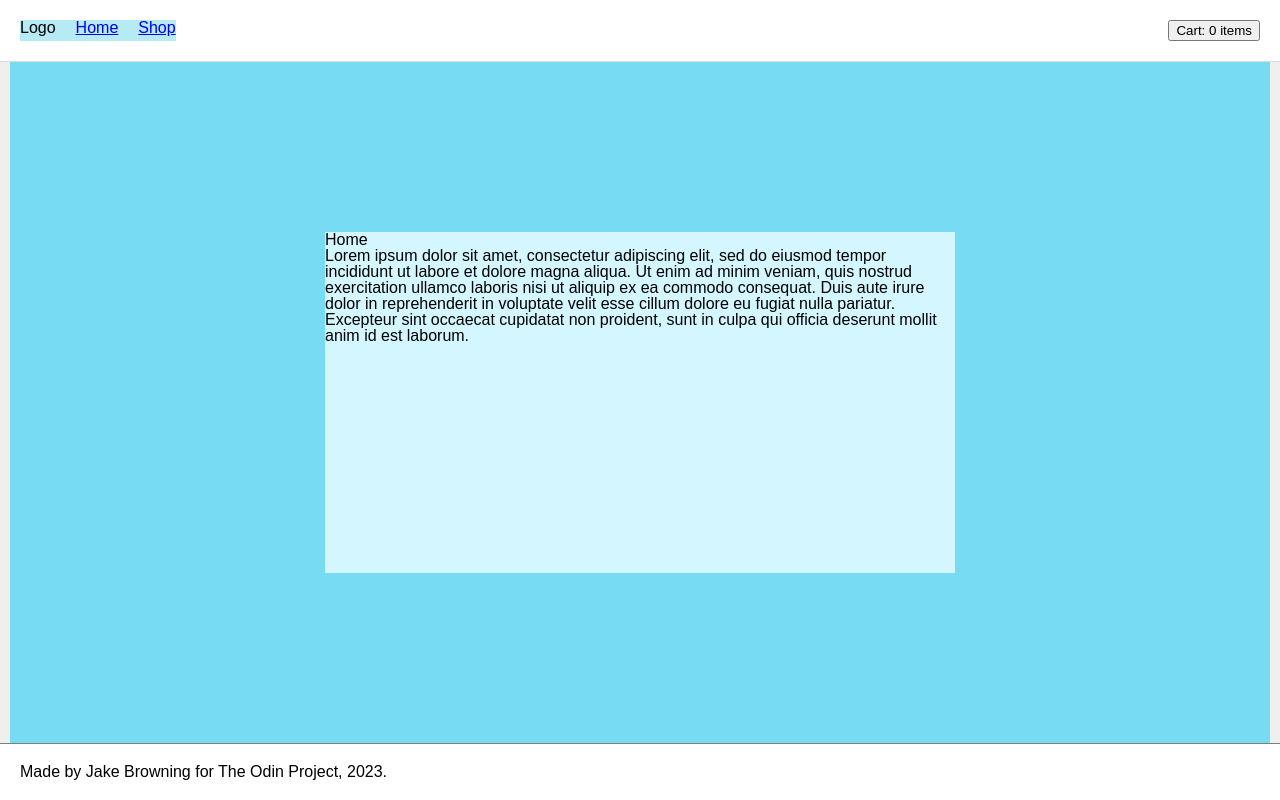
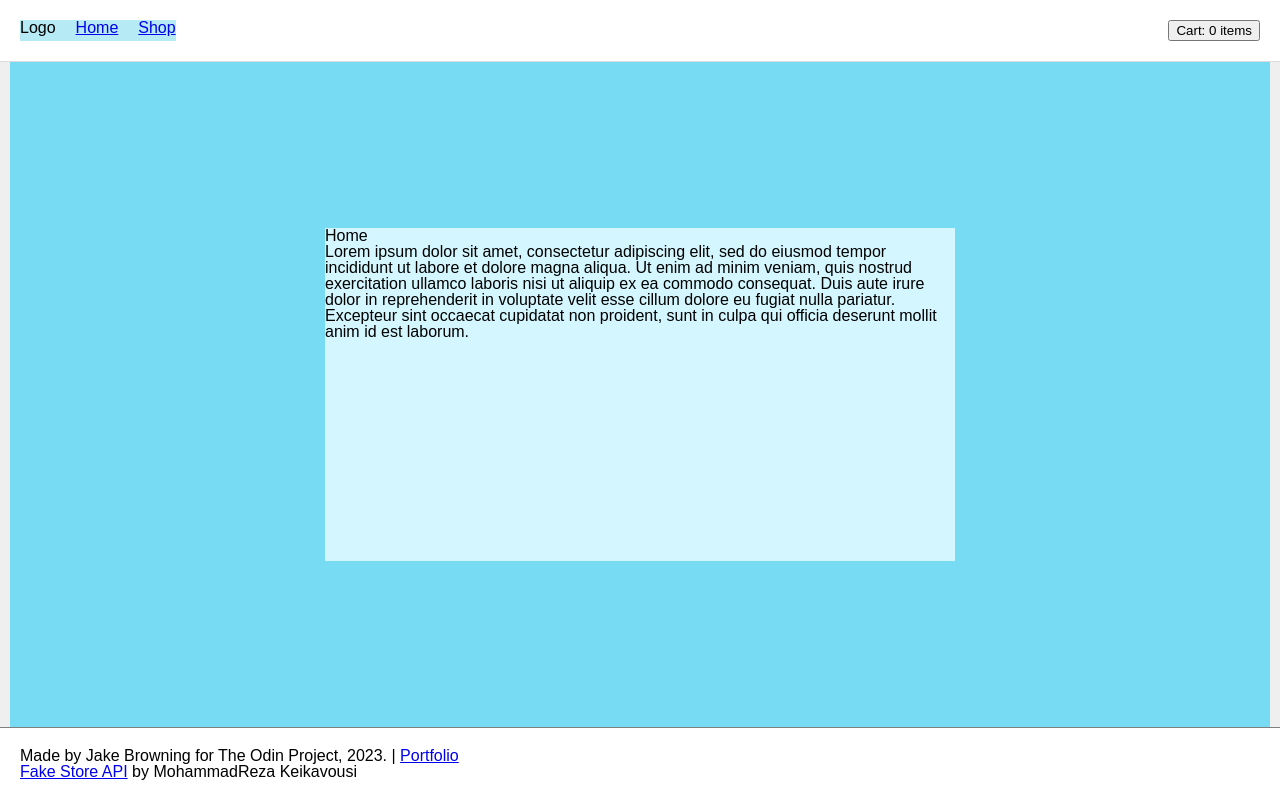
Before and after one commit to JakeBrowning90/shopping-cart-2, a React (Vite) app: page / in a window 1280 px wide. Built offline with nearby package versions, Linux system fonts and the light colour scheme; no server answers.

Commit message:
Add links to portfolio and API site

```diff
--- a/src/App.jsx
+++ b/src/App.jsx
@@ -57,20 +57,9 @@ function App() {
     getAPI();
   }, [])
 
-  // const getAPI = async () => {
-  //   let response = await fetch('https://fakestoreapi.com/products?limit=10')
-  //   let data = await response.json();
-  //   // .then(res=>res.json())
-  //   // .then(json=>console.log(json))
-  //   setApiData(data);
-  // }
-
   const handleQtyChange = (e) => {
-    // console.log(e.target.dataset.key);
     const targetItem = inventory.find(item => item.key === e.target.dataset.key);
-    // console.log(targetItem);
     const value = parseFloat(e.target.value);
-    // console.log(value);
 
     setInventory(inventory.map(item => {
       if (item.key === targetItem.key) {
@@ -104,7 +93,10 @@ function App() {
   return (
     <>
       <RouterProvider router={router} cartTotal={cartTotal} addToCart={addToCart}/>
-      <footer>Made by Jake Browning for The Odin Project, 2023.</footer>
+      <footer>
+        <div>Made by Jake Browning for The Odin Project, 2023. | <a href="https://jakebrowning90.github.io/personal-portfolio/" target="_blank">Portfolio</a></div>
+        <div><a href='https://fakestoreapi.com/' target="_blank">Fake Store API</a> by MohammadReza Keikavousi</div>
+      </footer>
     </>
   )
 }
```
